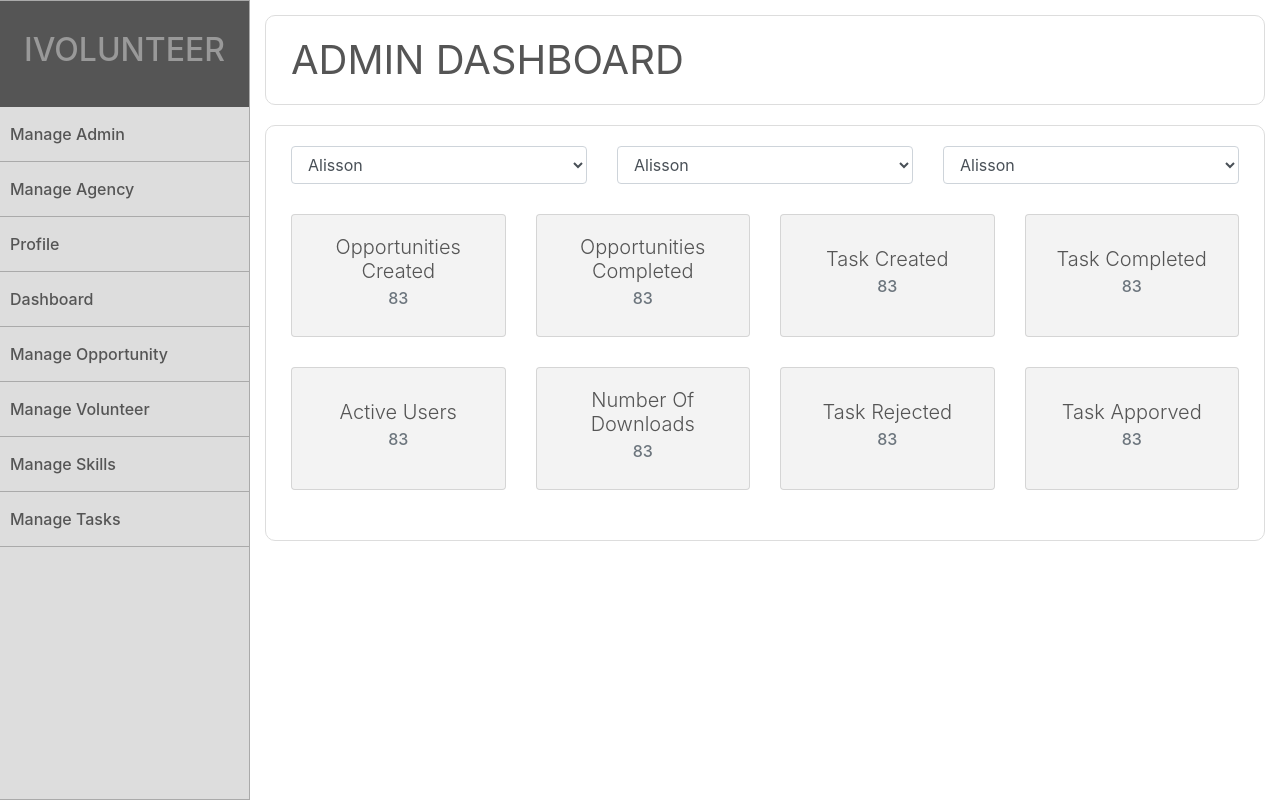
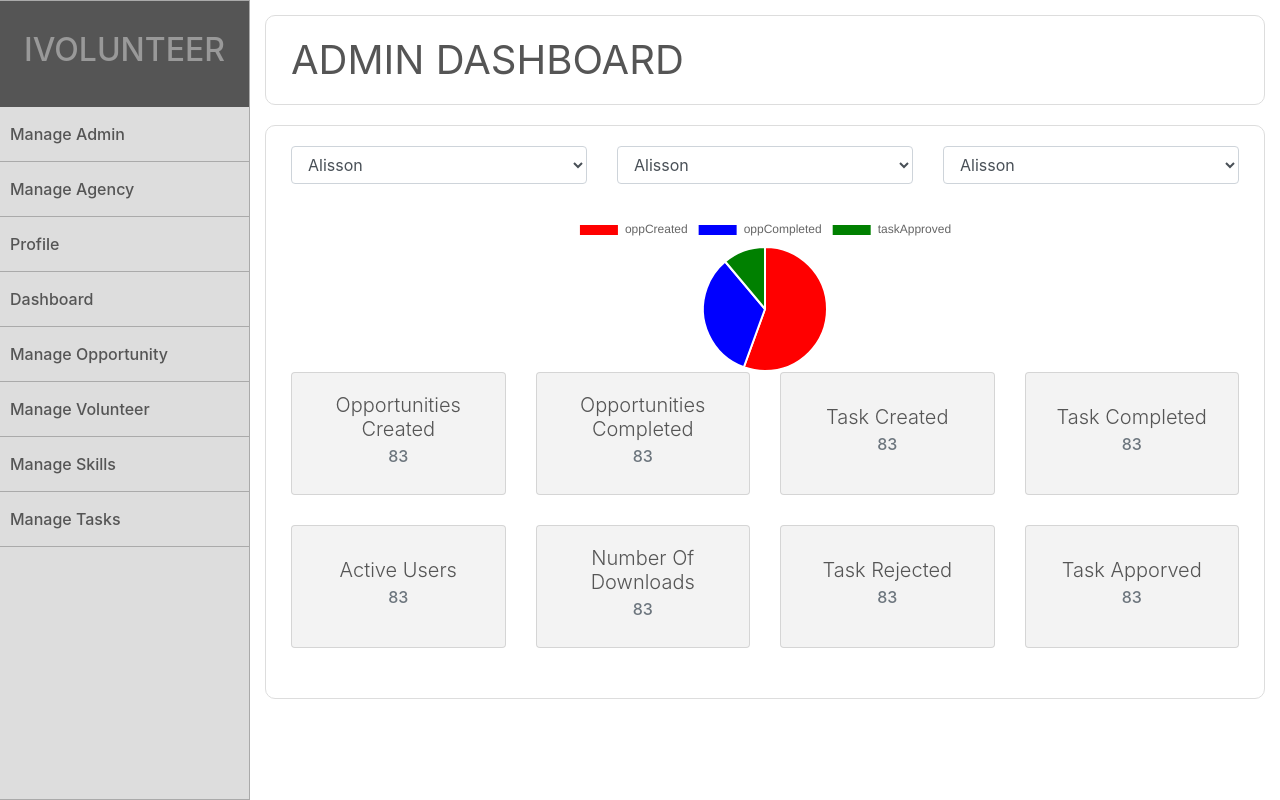
Before and after one commit to umarzahir-zz/console-copy, a React (Create React App) app: page /dashboard in a window 1280 px wide. Built offline with nearby package versions, Linux system fonts and the light colour scheme.

Commit message:
pie chart added to dashboard

```diff
--- a/package.json
+++ b/package.json
@@ -13,7 +13,6 @@
     "react": "^16.10.1",
     "react-calendar": "^2.19.2",
     "react-chartjs-2": "^2.8.0",
-    "react-d3-library": "^1.1.8",
     "react-dom": "^16.10.1",
     "react-image-picker": "^1.1.1",
     "react-images-upload": "^1.2.7",
--- a/src/components/PieChart/index.js
+++ /dev/null
@@ -1,4 +0,0 @@
-import React from "react";
-import { Pie } from "react-chartjs-2";
-
-export default props => <Pie data={props.data} />;
--- /dev/null
+++ b/src/components/PieChart/pie.js
@@ -0,0 +1,26 @@
+import React, { Component } from 'react'
+import { Pie } from 'react-chartjs-2'
+export default class pie extends Component {
+    state = {
+        label: ['oppCreated', 'oppCompleted', 'taskApproved'],
+        datasets: [{
+            data: [500, 300, 100],
+            backgroundColor: ['red', 'blue', 'green']
+        }],
+    }
+    render() {
+        return (
+            <div>
+                <Pie
+                    data={{
+                        labels: this.state.label,
+                        datasets: this.state.datasets
+                    }}
+                    height='50%s'
+
+
+                />
+            </div>
+        )
+    }
+}
--- a/src/scenes/AdminDashboard/index.js
+++ b/src/scenes/AdminDashboard/index.js
@@ -1,17 +1,19 @@
-import React, {Component}  from "react";
-import  Navigation from "../../components/Navigation/index.js";
+import React, { Component } from "react";
+import Navigation from "../../components/Navigation/index.js";
 // import  DashboardChart from "../../components/Charts/index.js";
+import Pie from '../../components/PieChart/pie'
 
 
-export default class AdminDashboard extends Component{
+export default class AdminDashboard extends Component {
 
-    render(){
-        return(
+    render() {
+        return (
             <div className="wrapper">
+
                 <div className="container-fluid">
                     <div className="row">
                         <aside>
-                            <Navigation/>
+                            <Navigation />
                         </aside>
                         <article>
                             <div className="content">
@@ -53,9 +55,9 @@ export default class AdminDashboard extends Component{
                                             </div>
 
                                         </div>
-                                        {/* <div className="">
-                                            <DashboardChart/>
-                                        </div> */}
+                                        <div className="">
+                                            <Pie />
+                                        </div>
                                         <div className="row">
                                             <div className="dash-card d-flex flex-wrap w-100">
 
@@ -130,7 +132,7 @@ export default class AdminDashboard extends Component{
                             </div>
                         </article>
                     </div>
-               </div>
+                </div>
             </div>
         )
     }
```
Also changed, not shown: 1 other file (tests, documents, lock files or other folders).
